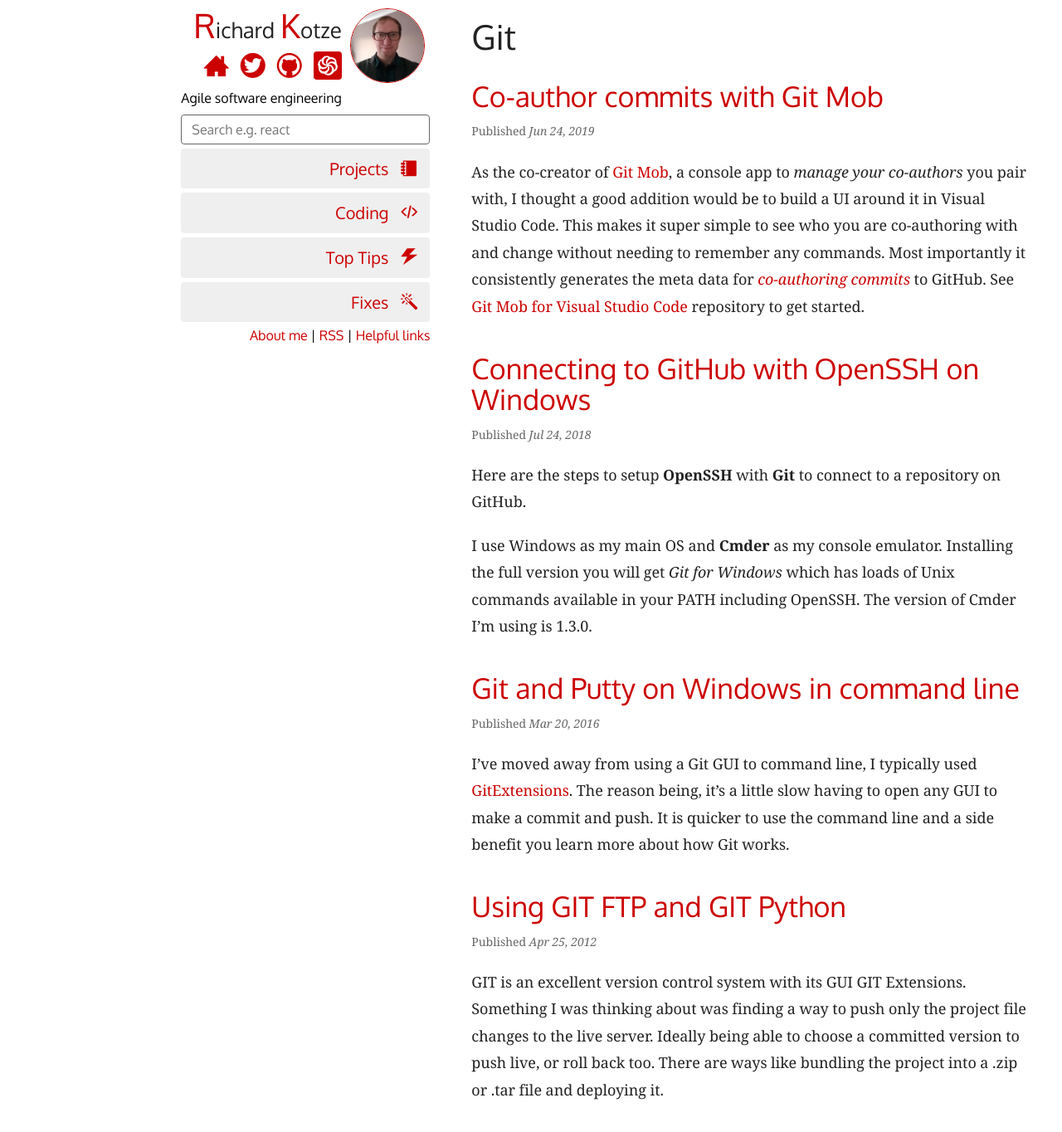
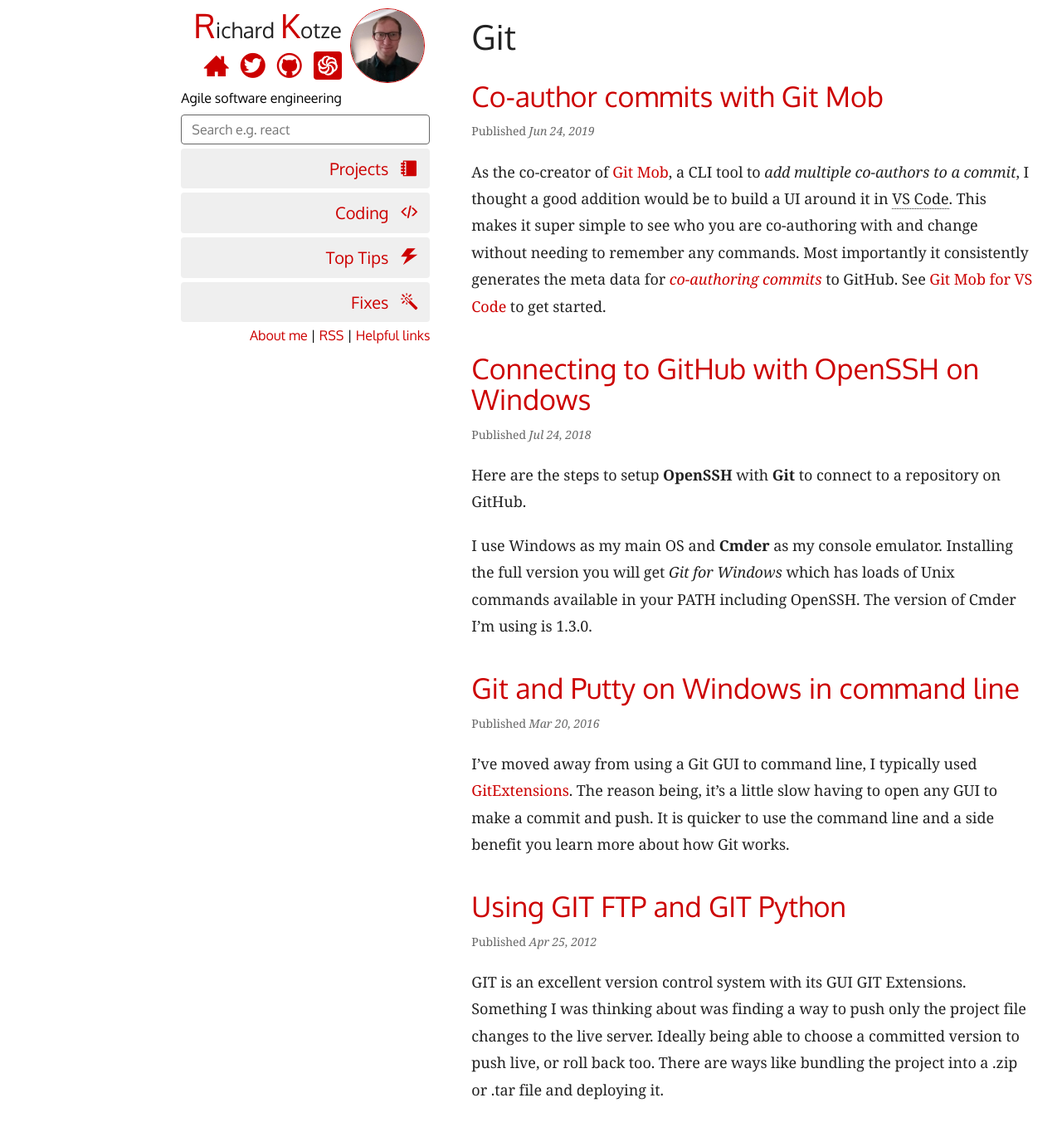
Before and after one commit to rkotze/rkotze.github.io, a Jekyll site: the page built from tags/git.md, in a window 1280 px wide and 1379 px high. Shown: the top 1364 px of the window at 83% size. Built offline with Jekyll 4.4.1, drawn with Linux system fonts in a browser that asks for light colours; comment, search, counter and statistics services are not loaded.

Commit message:
Minor updates to Git Mob post

```diff
--- a/_posts/2019-06-24-vs-code-git-mob.md
+++ b/_posts/2019-06-24-vs-code-git-mob.md
@@ -7,14 +7,16 @@
 published: true
 full_image_url: https://user-images.githubusercontent.com/10452163/51446144-cc3b6f80-1d05-11e9-87fa-96622a25eedc.gif
 meta_description: >
-  Co-author commits with Git Mob in Visual Studio Code which will show in GitHub
+  Add co-authors to commits with Git Mob in VS Code to show on GitHub
 excerpt_separator: <!--more-->
 tags: git
 ---
 
-As the co-creator of [Git Mob](https://github.com/findmypast-oss/git-mob){:target="\_blank" rel="noopener"}, a console app to _manage your co-authors_ you pair with, I thought a good addition would be to build a UI around it in Visual Studio Code. This makes it super simple to see who you are co-authoring with and change without needing to remember any commands. Most importantly it consistently generates the meta data for [_co-authoring commits_](https://help.github.com/en/articles/creating-a-commit-with-multiple-authors){:target="\_blank" rel="noopener"} to GitHub. See [Git Mob for Visual Studio Code](https://github.com/rkotze/git-mob-vs-code){:target="\_blank" rel="noopener"} repository to get started.
+As the co-creator of [Git Mob](https://github.com/findmypast-oss/git-mob){:target="\_blank" rel="noopener"}, a CLI tool to _add multiple co-authors to a commit_, I thought a good addition would be to build a UI around it in <abbr title="Visual Studio Code">VS Code</abbr>. This makes it super simple to see who you are co-authoring with and change without needing to remember any commands. Most importantly it consistently generates the meta data for [_co-authoring commits_](https://help.github.com/en/articles/creating-a-commit-with-multiple-authors){:target="\_blank" rel="noopener"} to GitHub. See [Git Mob for VS Code](https://marketplace.visualstudio.com/items?itemName=RichardKotze.git-mob){:target="\_blank" rel="noopener"} to get started.
 
 <!--more-->
+
+> Add multiple co-authors to a commit
 
 {:.noWidth}
 [![Git Mob vs marketplace](https://vsmarketplacebadge.apphb.com/version-short/RichardKotze.git-mob.svg)](https://marketplace.visualstudio.com/items?itemName=RichardKotze.git-mob)&nbsp;![Git Mob project stars on GitHub](https://img.shields.io/github/stars/rkotze/git-mob-vs-code.svg?style=social&label=Star)&nbsp;![Git Mob project watchers on GitHub](https://img.shields.io/github/watchers/rkotze/git-mob-vs-code.svg?style=social&label=Watch)
@@ -24,7 +26,7 @@
 
 ## Features of Git Mob for Visual Studio Code
 
-The _VS Code extension_ needs Git Mob console app to be install for it work. The reason for this is if you are switching between console and VS Code the state of selected authors in sync.
+The _VS Code extension_ needs Git Mob CLI to be install for it work. The reason for this is if you are switching between console and VS Code the state of selected authors in sync.
 
 Git Mob is integrated with the Git tab in VS Code so it's there to remind you to update/change your co-authors when pair programming.
 
```
